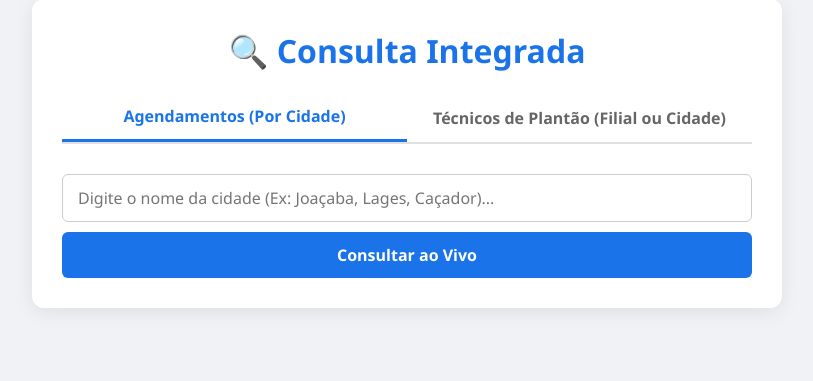
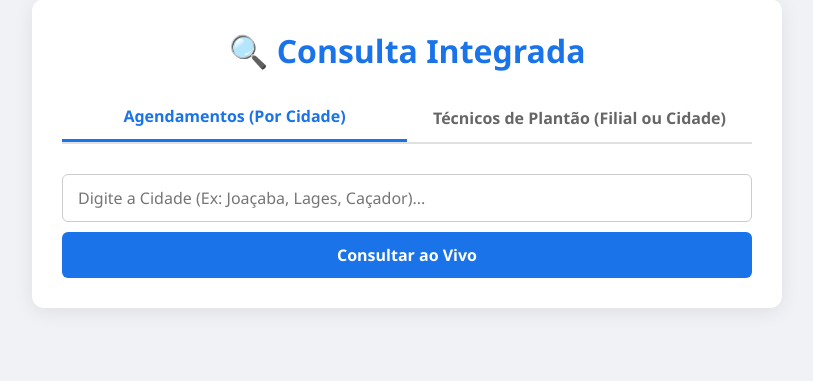
Before and after one commit to alyssonrenan123456-jpg/teste, a Flask app: page / in a window 1280 px wide. Shown: the part 51-432 px from the top of the page, without its empty margins (233-1046 px from the left). Run offline with Flask 3, Linux system fonts and the light colour scheme.

Commit message:
Update index.html

```diff
--- a/templates/index.html
+++ b/templates/index.html
@@ -37,7 +37,7 @@
     </div>
 
     <div>
-        <input type="text" id="buscaInput" placeholder="Digite o nome da cidade (Ex: Joaçaba, Lages, Caçador)..." onkeypress="tratarEnter(event)">
+        <input type="text" id="buscaInput" placeholder="Digite a Cidade (Ex: Joaçaba, Lages, Caçador)..." onkeypress="tratarEnter(event)">
         <button class="btn-search" onclick="realizarBusca()">Consultar ao Vivo</button>
     </div>
 
```
